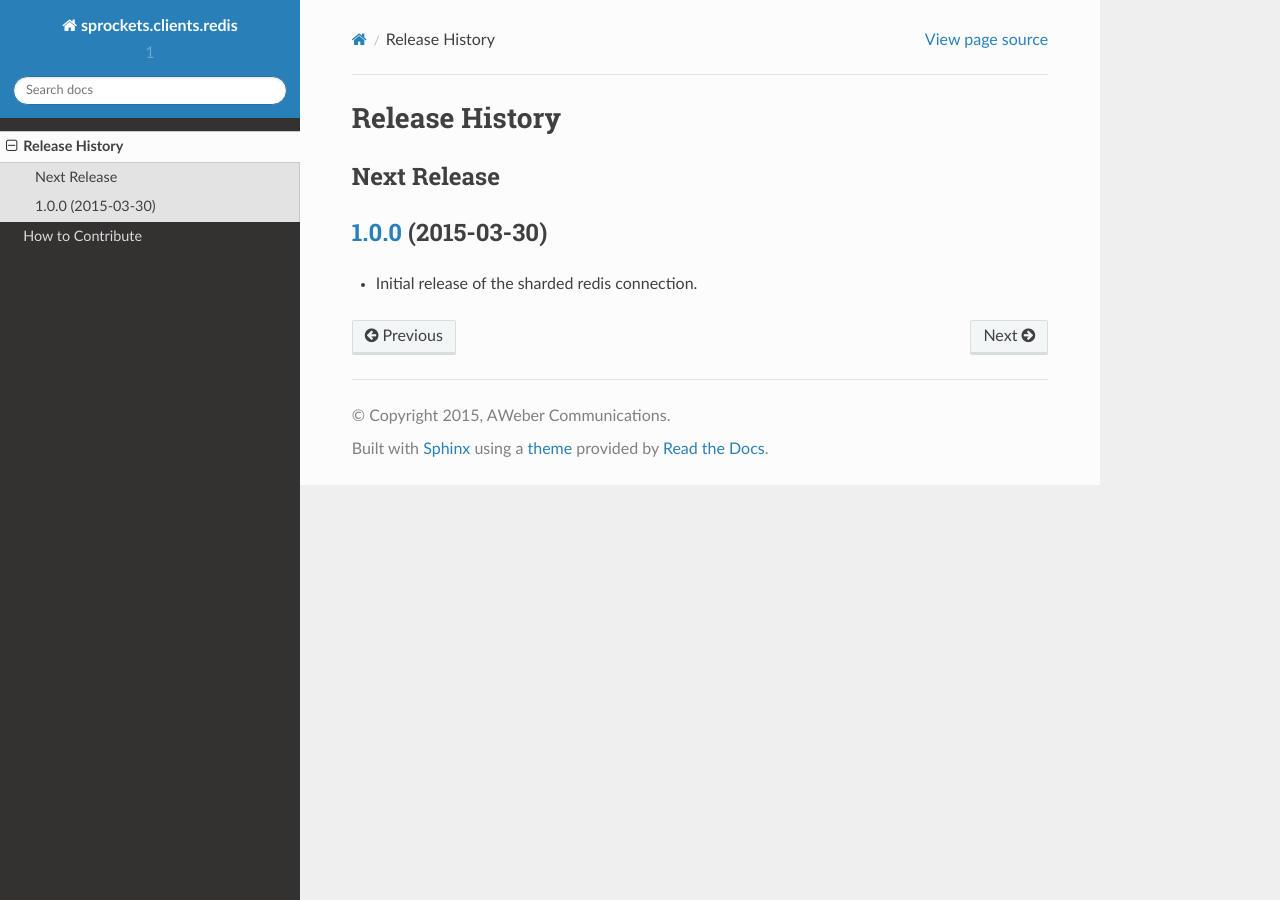
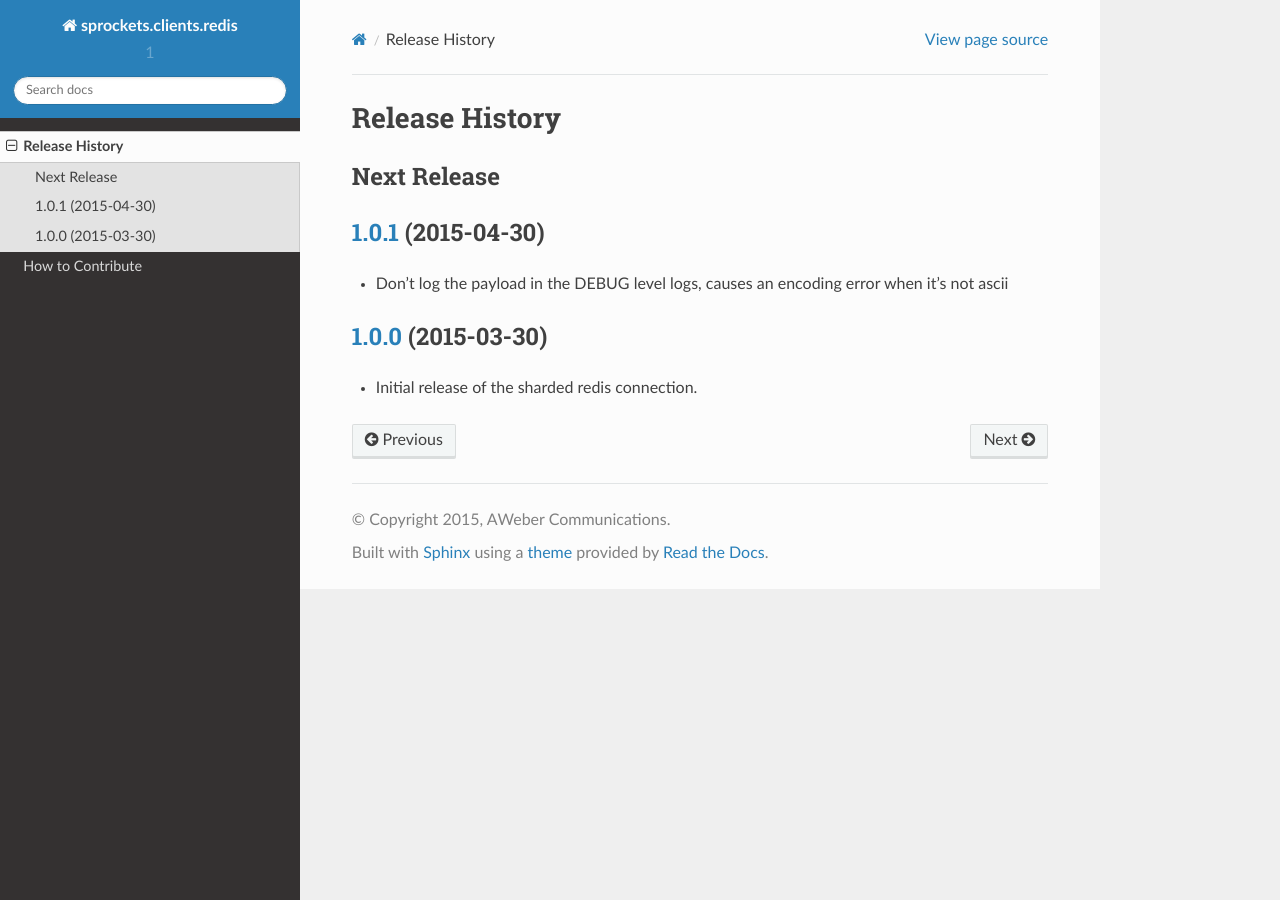
Before and after one commit to movermeyer/sprockets.clients.redis, a Sphinx documentation site: the page built from docs/history.rst, in a window 1280 px wide. Built offline with Sphinx 7.4.7 and the Read the Docs theme 2.0.0, drawn with Linux system fonts in a browser that asks for light colours; the version number is read from the project's files by our own code.

Commit message:
Bump 1.0.1

```diff
--- a/docs/history.rst
+++ b/docs/history.rst
@@ -6,10 +6,17 @@ Release History
 Next Release
 ------------
 
+`1.0.1`_ (2015-04-30)
+---------------------
+
+* Don't log the payload in the DEBUG level logs, causes an encoding error when it's not ascii
+
+
 `1.0.0`_ (2015-03-30)
 ---------------------
 
 * Initial release of the sharded redis connection.
 
 
+.. _`1.0.1`: https://github.com/sprockets/sprockets.clients.redis/compare/1.0.0...1.0.1
 .. _`1.0.0`: https://github.com/sprockets/sprockets.clients.redis/compare/0.0.0...1.0.0
--- a/setup.py
+++ b/setup.py
@@ -25,7 +25,7 @@ tests_require = read_requirements_file('test-requirements.txt')
 
 setuptools.setup(
     name='sprockets.clients.redis',
-    version='1.0.0',
+    version='1.0.1',
     description='Base functionality for accessing/modifying data in Redis',
     long_description=codecs.open('README.rst', encoding='utf-8').read(),
     url='https://github.com/sprockets/sprockets.clients.redis.git',
```
